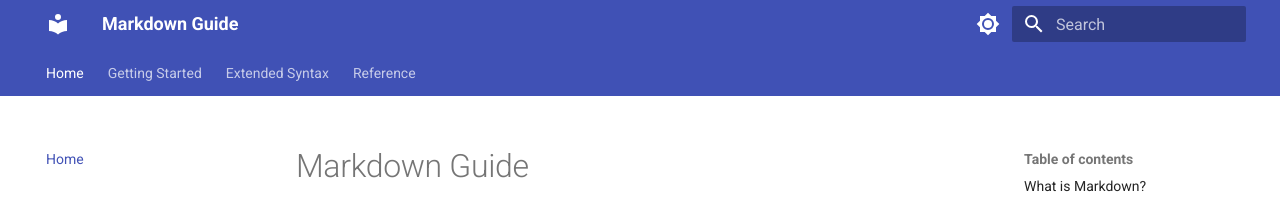
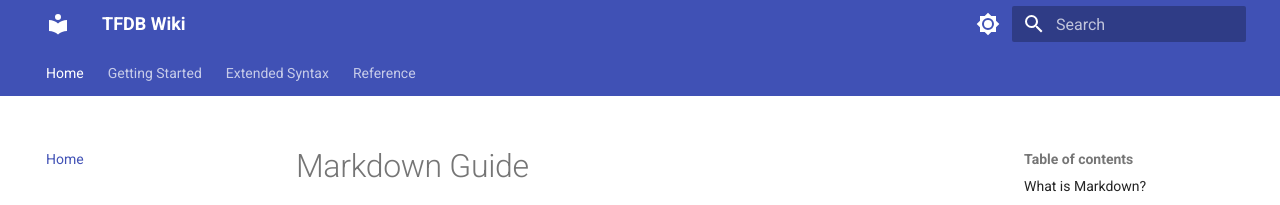
Before and after one commit to UDL-TF/Wiki, an MkDocs documentation site: the page built from docs/index.md, in a window 1280 px wide. Shown: the top 205 px of the page. Built offline with MkDocs 1.6.1 and Material for MkDocs 9.7.7, drawn with Linux system fonts in a browser that asks for light colours.

Commit message:
changing header

```diff
--- a/mkdocs.yml
+++ b/mkdocs.yml
@@ -1,7 +1,7 @@
-site_name: Markdown Guide
+site_name: TFDB Wiki
 site_url: https://wiki.udl.tf
-site_description: A comprehensive guide to Markdown syntax and usage
-site_author: UDL.TF
+site_description: A comprehensive wiki for tfdb (Team Fotress Dodgeball)
+site_author: nadeoki
 
 theme:
   name: material
```
